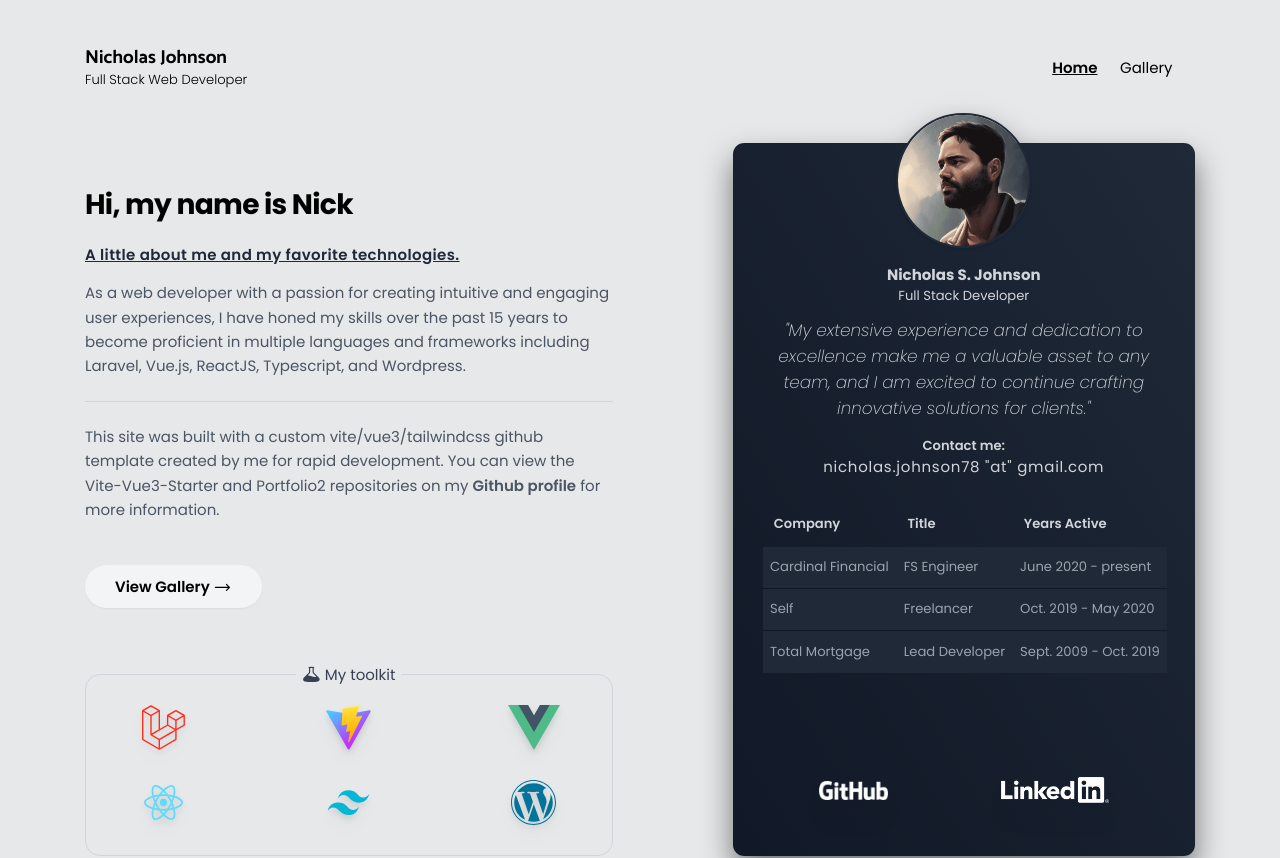
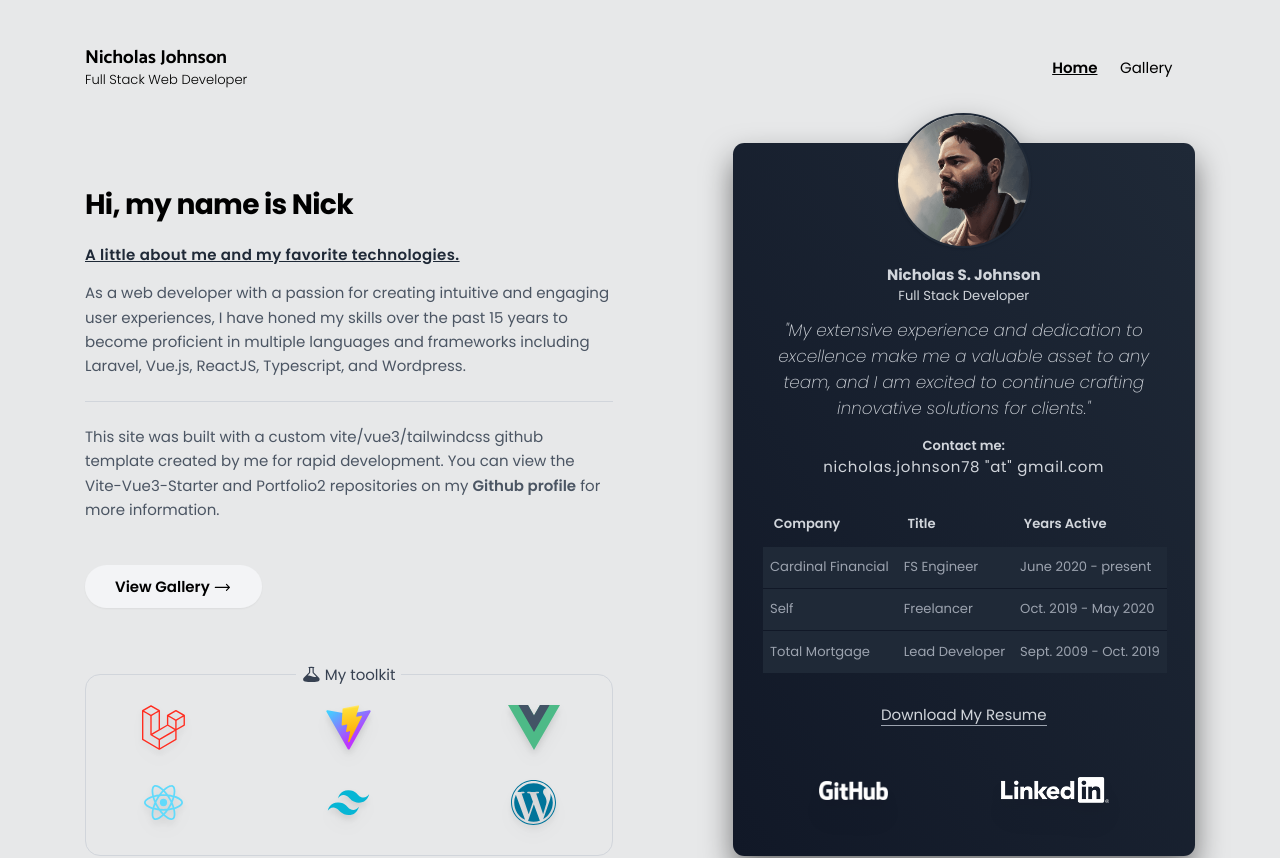
Before and after one commit to n1ch0la5/portfolio2, a Vue app: page / in a window 1280 px wide. Shown: the top 858 px of the page. Built offline with nearby package versions, Linux system fonts and the light colour scheme.

Commit message:
added resume

```diff
--- a/src/components/ProfileComponent.vue
+++ b/src/components/ProfileComponent.vue
@@ -10,7 +10,7 @@
             <p class="text-sm font-semibold">Contact me:</p>
             <p class="tracking-wider font-normal">nicholas.johnson78 "at" gmail.com</p>
           </div>
-          <table class="table-auto w-full text-left text-sm hidden lg:block mb-6">
+          <table class="table-auto w-full text-left text-sm hidden lg:block mb-8">
             <thead>
               <tr>
                 <th class="px-3 py-3.5 text-left text-sm font-semibold text-gray-300">Company</th>
@@ -18,7 +18,7 @@
                 <th class="px-3 py-3.5 text-left text-sm font-semibold text-gray-300">Years Active</th>
               </tr>
             </thead>
-            <tbody class="divide-y divide-gray-900 bg-gray-800">
+            <tbody class="divide-y divide-gray-900 bg-gray-800 mb-4">
               <tr>
                 <td class="whitespace-nowrap px-2 py-3 text-sm text-gray-400">Cardinal Financial</td>
                 <td class="whitespace-nowrap px-2 py-3 text-sm text-gray-400">FS Engineer</td>
@@ -36,6 +36,7 @@
               </tr>
             </tbody>
           </table>
+          <a class="border-b border-gray-400 cursor-pointer" href="/downloads/nick-johnson-resume.pdf" download>Download My Resume</a>
         </div>
         <div class="flex items-center justify-around lg:py-6">
           <a href="https://github.com/n1ch0la5" target="_blank">
--- a/src/style.css
+++ b/src/style.css
@@ -16,6 +16,11 @@
   @apply bg-[#e7e8e9] min-h-screen;
 }
 
+a {
+  @apply cursor-pointer;
+}
+
+
 h1 {
   font-family: 'Catamaran', sans-serif;
 }
--- a/src/views/GalleryView.vue
+++ b/src/views/GalleryView.vue
@@ -30,7 +30,7 @@ function getSvgUrl(name: string) {
 <template>
   <div class="flex flex-col lg:flex-row lg:justify-between lg:items-start pb-8 pt-6 lg:pt-0">
     <div class="w-full lg:w-1/3 lg:pr-10 mb-24 lg:mb-0 order-2 lg:order-1">
-      <h1 class="mt-12 lg:mt-6 text-2xl mb-1">{{ selected.title }}</h1>
+      <h1 class="mt-8 lg:mt-4 text-2xl mb-1">{{ selected.title }}</h1>
       <p class=" font-light text-gray-600 mb-2 italic"> {{ selected.url }} </p>
       <p class="text-sm font-semibold text-gray-600 mb-4"> {{ selected.description }} </p>
       <div class="flex justify-start items-center mb-3">
```
Also changed, not shown: 1 other file (tests, documents, lock files or other folders).
